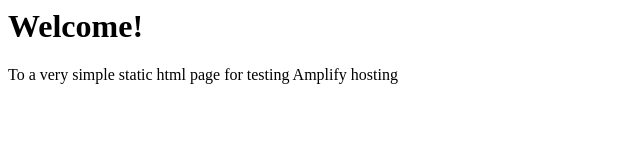
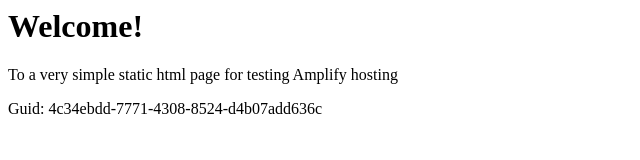
Before and after one commit to aws-aemilia-syd/Github-PR-Commit-Integration-Test-DoNotTouch-GithubWebhookPreviewCanaryTest-v1-prod-ap-southeast-2, a website: page src/index.html in a window 1280 px wide. Shown: the whole page, without its empty margins (0-640 px from the left). Drawn offline with Linux system fonts and the light colour scheme.

Commit message:
commit from integ tests

```diff
--- a/src/index.html
+++ b/src/index.html
@@ -1,3 +1,5 @@
+
+
 <html lang="en">
 
 <head>
@@ -10,6 +12,6 @@
 <body>
     <h1>Welcome!</h1>
     <p>To a very simple static html page for testing Amplify hosting</p>
-</body>
+    <p>Guid: 4c34ebdd-7771-4308-8524-d4b07add636c</p></body>
 
 </html>
```
